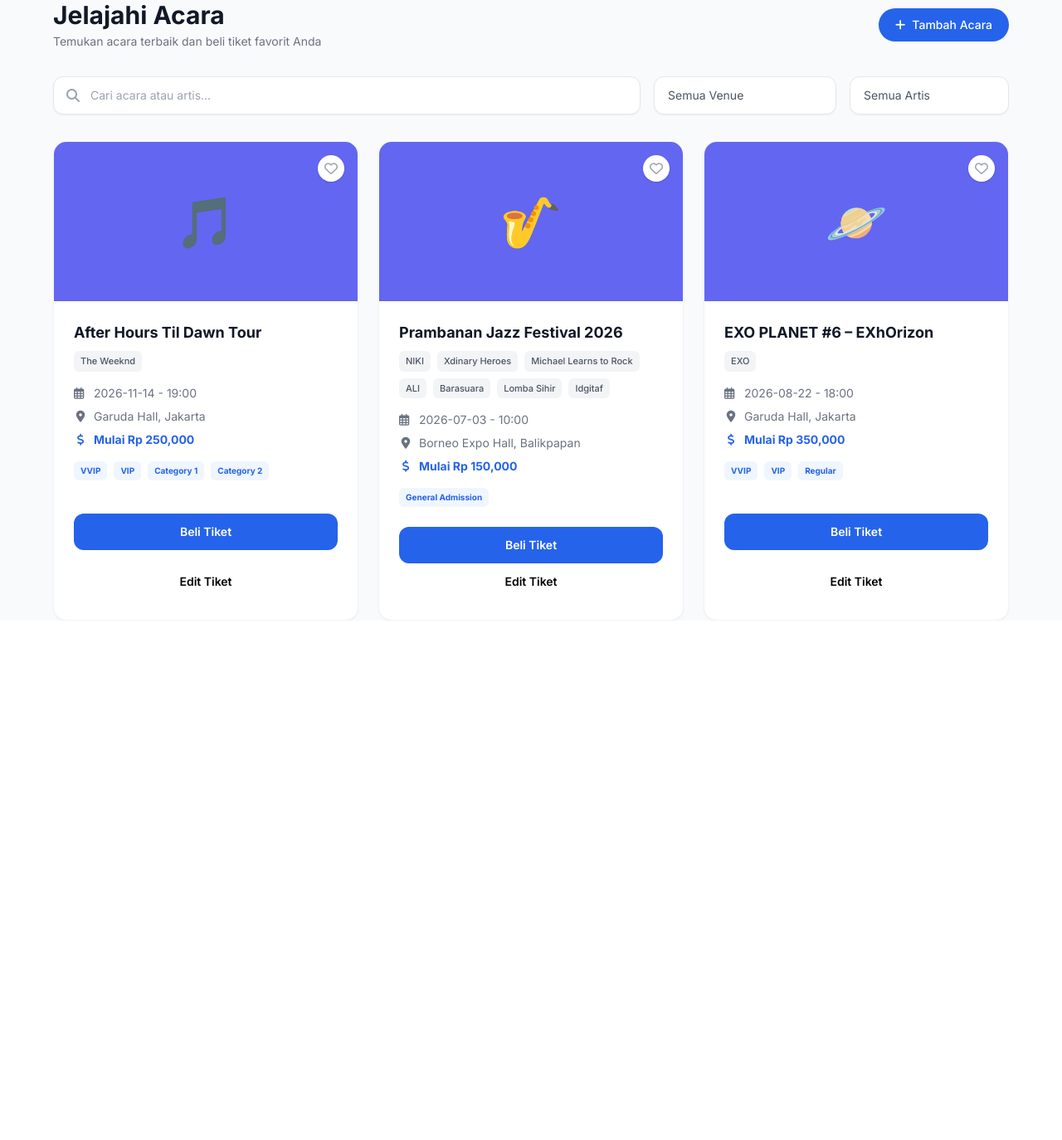
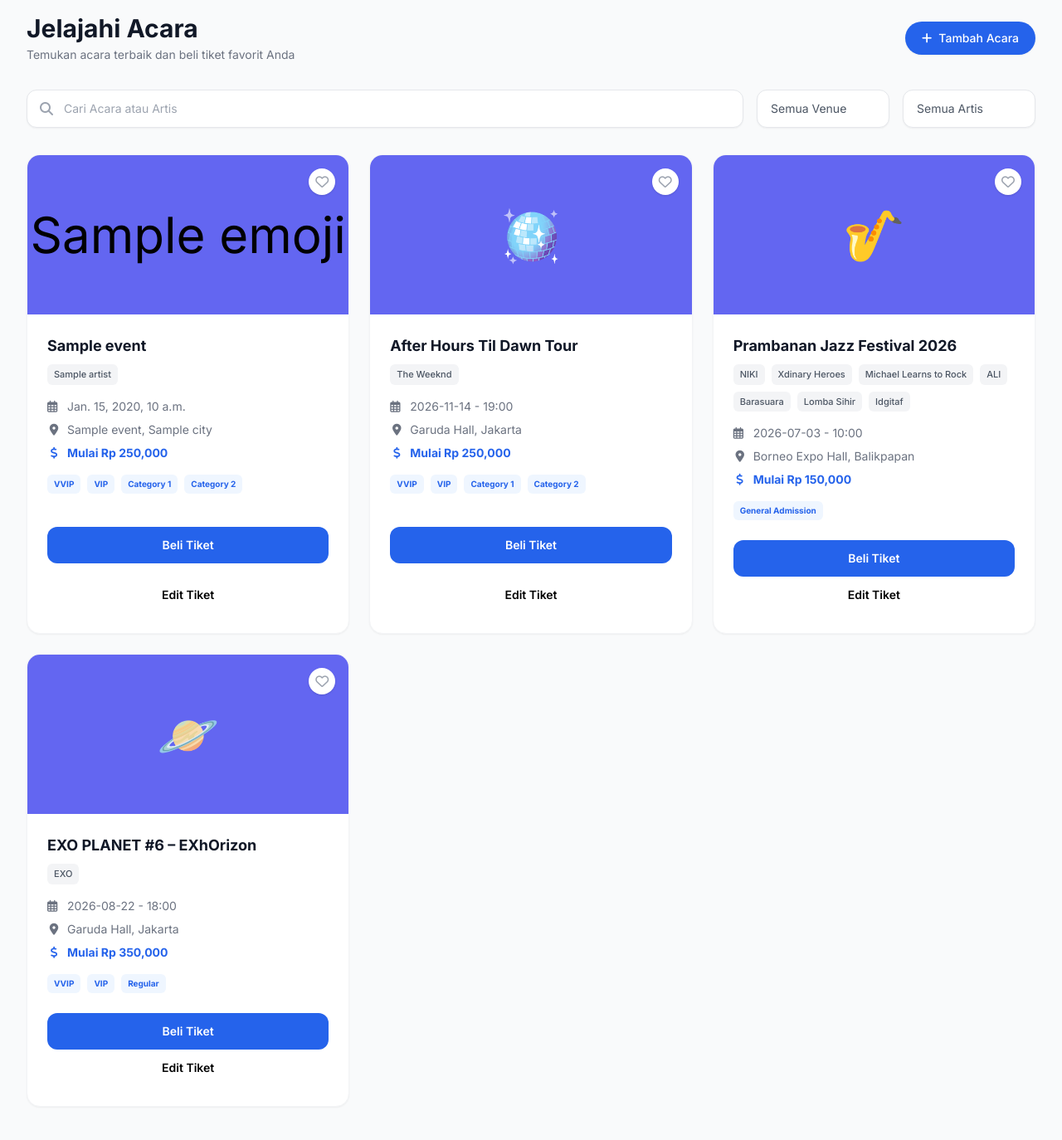
Before and after one commit to FIMI-Basdut/basdut-adventure, a Django app: template event/templates/event_list_page.html in a window 1280 px wide. Shown: the part 65-1439 px from the top of the page at 83% size. Before the commit the page ends 813 px from the top, so only its background shows below. Run offline with Django 5.2, Linux system fonts and the light colour scheme; the template is opened without the code that fills it: most values are stand-ins (such as "Sample title", 1, 10 or a date in 2020); some libraries are stand-ins or nearby versions.

Commit message:
feat(event): retrieve event, its venue and artists

```diff
--- a/event/templates/event_list_page.html
+++ b/event/templates/event_list_page.html
@@ -1,7 +1,7 @@
 {% extends 'base.html' %}
 
 {% block meta %}
-<title>Jelajahi Acara</title>
+<title>TikTakTuk - Jelajahi Acara</title>
 <!-- FontAwesome for Icons -->
 <link rel="stylesheet" href="https://cdnjs.cloudflare.com/ajax/libs/font-awesome/6.4.0/css/all.min.css">
 <!-- Google Fonts -->
@@ -17,7 +17,7 @@
 {% block content %}
 <body class="text-gray-800 p-4 md:p-8">
 
-    <div class="max-w-6xl mx-auto">
+    <div class="mb-6 px-4 md:px-8 py-4">
 
         <!-- Header Section -->
        <div class="flex flex-col md:flex-row justify-between items-start md:items-center gap-4 mb-8">
@@ -33,43 +33,90 @@
 
         <!-- Search & Filter Bar -->
         <div class="flex flex-col md:flex-row gap-4 mb-8">
+            <form method="GET" action="{% url 'event:event_list' %}" class="flex flex-row items-center gap-4 w-full">
                 <!-- Search Input -->
                 <div class="flex-1 relative">
                     <div class="absolute inset-y-0 left-0 pl-4 flex items-center pointer-events-none">
                         <i class="fas fa-search text-gray-400"></i>
                     </div>
-                <input type="text" placeholder="Cari acara atau artis..." class="w-full pl-11 pr-4 py-3 rounded-xl border border-gray-200 focus:outline-none focus:ring-2 focus:ring-blue-500 bg-white text-sm shadow-sm">
+                    <input type="text" name="search" value="{{ request.GET.search|default:'' }}"
+                            placeholder="Cari Acara atau Artis" class="w-full pl-11 pr-4 py-3 rounded-xl border border-gray-200 focus:outline-none focus:ring-2 focus:ring-blue-500 bg-white text-sm shadow-sm">
                 </div>
                 <!-- Filters -->
                 <div class="flex gap-4">
-                <select class="py-3 px-4 w-full md:w-auto min-w-[160px] rounded-xl border border-gray-200 bg-white text-gray-600 text-sm focus:outline-none focus:ring-2 focus:ring-blue-500 shadow-sm appearance-none relative">
+                    <select name="venue" onchange="this.form.submit()"
+                            class="py-3 px-4 w-full md:w-auto min-w-[160px] rounded-xl border border-gray-200 bg-white text-gray-600 text-sm focus:outline-none focus:ring-2 focus:ring-blue-500 shadow-sm appearance-none relative">
                         <option>Semua Venue</option>
-                    <option>Garuda Hall</option>
-                    <option>Nusantara Arena</option>
-                    <option>Merdeka Convention Center</option>
-                    <option>Cendrawasih Auditorium</option>
-                    <option>Borneo Expo Hall</option>
+                        {% for v in venues %}
+                            <option value="{{ v.venue_name }}" {% if request.GET.city == v.venue_name %}selected{% endif %}>
+                                {{ v.venue_name }}
+                            </option>
+                        {% endfor %}
                     </select>
-                <select class="py-3 px-4 w-full md:w-auto min-w-[160px] rounded-xl border border-gray-200 bg-white text-gray-600 text-sm focus:outline-none focus:ring-2 focus:ring-blue-500 shadow-sm appearance-none relative">
+
+                    <select name="artist" onchange="this.form.submit()"
+                            class="py-3 px-4 w-full md:w-auto min-w-[160px] rounded-xl border border-gray-200 bg-white text-gray-600 text-sm focus:outline-none focus:ring-2 focus:ring-blue-500 shadow-sm appearance-none relative">
                         <option>Semua Artis</option>
-                    <option>The Weeknd</option>
-                    <option>BTS</option>
-                    <option>My Chemical Romance</option>
-                    <option>Avenged Sevenfold</option>
-                    <option>NIKI</option>
-                    <option>Xdinary Heroes</option>
-                    <option>Michael Learns To Rock</option>
-                    <option>ALI</option>
-                    <option>Barasuara</option>
-                    <option>Lomba Sihir</option>
-                    <option>Idgitaf</option>
-                    <option>EXO</option>
+                        {% for a in artists %}
+                            <option value="{{ a.artist_name }}" {% if request.GET.city == a.artist_name %}selected{% endif %}>
+                                {{ a.artist_name }}
+                            </option>
+                        {% endfor %}
                     </select>
                 </div>
+            </form>
         </div>
 
         <!-- Event Cards Grid -->
         <div class="grid grid-cols-1 md:grid-cols-2 lg:grid-cols-3 gap-6">
+
+            {% for e in events%}
+                <!-- Card 1 -->
+                <div class="bg-white rounded-2xl border border-gray-100 shadow-sm flex flex-col overflow-hidden">
+                    <!-- Image Header -->
+                    <div class="h-48 bg-indigo-500 relative flex items-center justify-center">
+                        <button class="absolute top-4 right-4 w-8 h-8 bg-white rounded-full flex items-center justify-center text-gray-400 hover:text-red-500 shadow transition-colors">
+                            <i class="far fa-heart"></i>
+                        </button>
+                        <span class="text-6xl">{{ e.emoji }}</span>
+                    </div>
+                    <!-- Content -->
+                    <div class="p-6 flex flex-col flex-1">
+                        <h2 class="text-lg font-bold text-gray-900 mb-2">{{ e.event_title }}</h2>
+
+                        <!-- Artist Tags -->
+                        <div class="flex flex-wrap gap-2 mb-4">
+                            {% for artist_name in e.artists %}
+                                <span class="bg-gray-100 text-gray-600 px-2 py-1 rounded-md text-[11px] font-medium">{{ artist_name }}</span>
+                            {% endfor %}
+                        </div>
+
+                        <!-- Details -->
+                        <div class="space-y-2 mb-4 text-sm text-gray-500">
+                            <p class="flex items-center gap-2"><i class="far fa-calendar-alt w-4"></i> {{ e.event_datetime}}</p>
+                            <p class="flex items-center gap-2"><i class="fas fa-map-marker-alt w-4 text-center"></i>{{ e.venue_name }}, {{e.city}}</p>
+                            <p class="flex items-center gap-2 text-blue-600 font-bold"><i class="fas fa-dollar-sign w-4 text-center"></i> Mulai Rp 250,000</p>
+                        </div>
+
+                        <!-- Categories -->
+                        <div class="flex flex-wrap gap-2 mb-6">
+                            <span class="bg-blue-50 text-blue-600 px-2 py-1 rounded-md text-[10px] font-bold">VVIP</span>
+                            <span class="bg-blue-50 text-blue-600 px-2 py-1 rounded-md text-[10px] font-bold">VIP</span>
+                            <span class="bg-blue-50 text-blue-600 px-2 py-1 rounded-md text-[10px] font-bold">Category 1</span>
+                            <span class="bg-blue-50 text-blue-600 px-2 py-1 rounded-md text-[10px] font-bold">Category 2</span>
+                        </div>
+
+                        <!-- Action Button -->
+                        <button class="mt-auto w-full bg-blue-600 hover:bg-blue-700 text-white py-3 rounded-xl text-sm font-semibold transition-colors">
+                            Beli Tiket
+                        </button>
+
+                        <button onclick="showUpdateEventModal()" class="p-6 mt-auto w-full bg-white-600 hover:bg-white-700 text-blue py-3 rounded-xl text-sm font-semibold transition-colors">
+                            Edit Tiket
+                        </button>
+                    </div>
+                </div>
+            {% endfor %}
 
             <!-- Card 1 -->
             <div class="bg-white rounded-2xl border border-gray-100 shadow-sm flex flex-col overflow-hidden">
@@ -78,7 +125,7 @@
                     <button class="absolute top-4 right-4 w-8 h-8 bg-white rounded-full flex items-center justify-center text-gray-400 hover:text-red-500 shadow transition-colors">
                         <i class="far fa-heart"></i>
                     </button>
-                    <span class="text-6xl">🎵</span>
+                    <span class="text-6xl">🪩</span>
                 </div>
                 <!-- Content -->
                 <div class="p-6 flex flex-col flex-1">
```
Also changed, not shown: event/views.py (+87 -1 lines). Lines whose indentation alone changed are shown as unchanged.
